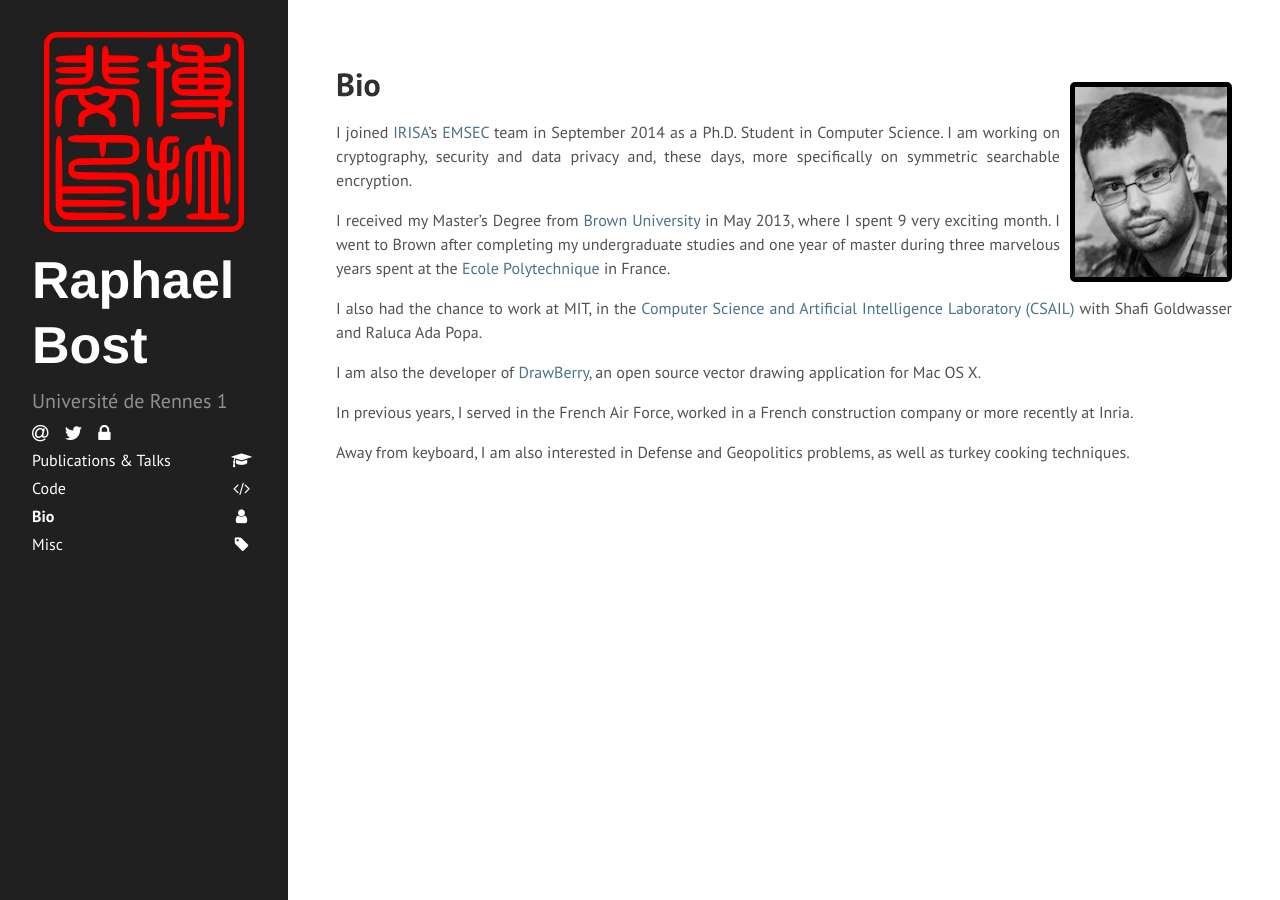
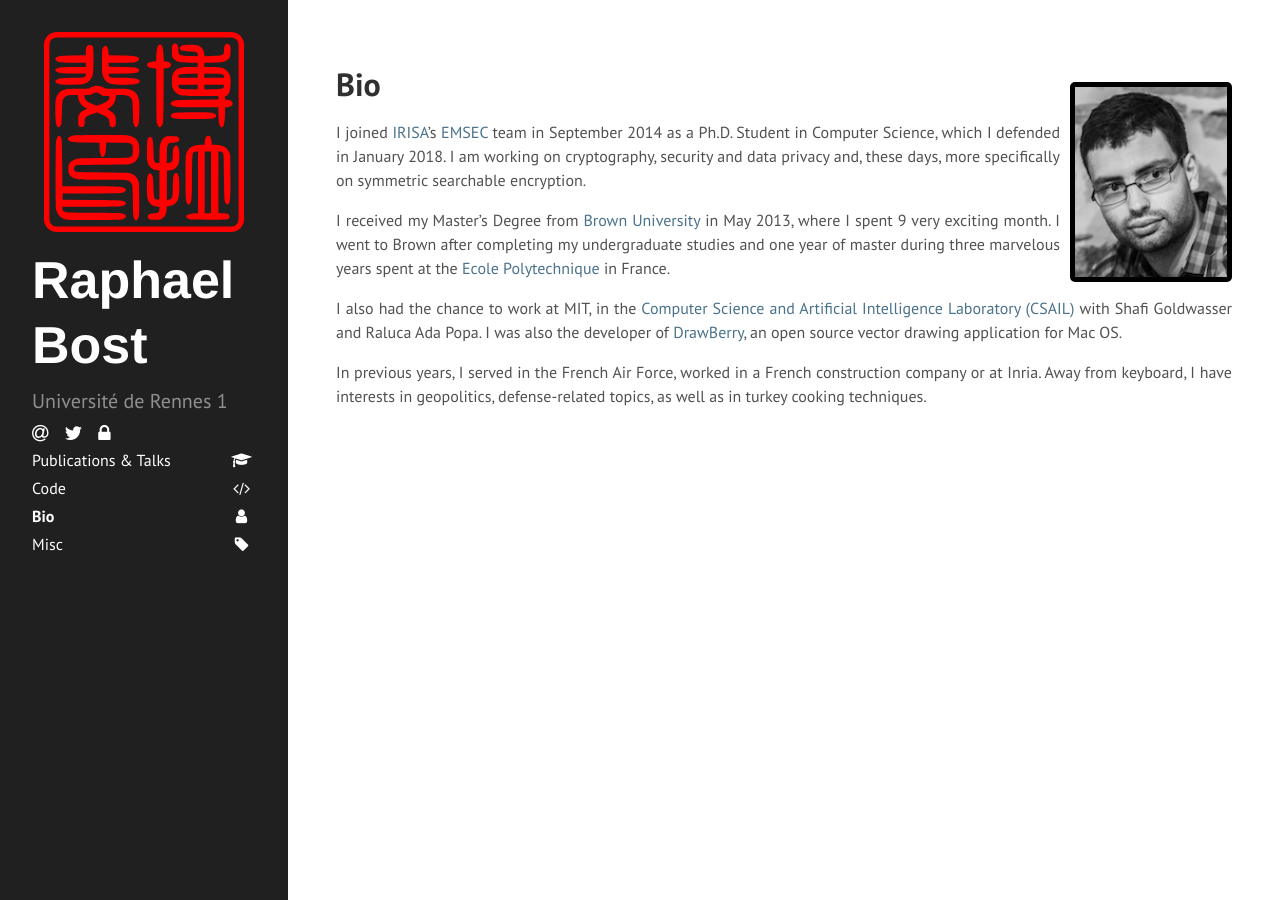
Before and after one commit to rbost/website, a Jekyll site: the page built from bio.md, in a window 1280 px wide. Built offline with Jekyll 4.4.1, drawn with Linux system fonts in a browser that asks for light colours.

Commit message:
Update the bio section

```diff
--- a/bio.md
+++ b/bio.md
@@ -9,14 +9,12 @@ icon: user
 <img class="floating_img" src="{{ site.baseurl }}/assets/photo2.jpg" height="200px" alt="Photo"/>
 
 
-I joined [IRISA](https://www.irisa.fr/en)'s [EMSEC](https://www.irisa.fr/emsec/) team in September 2014 as a Ph.D. Student in Computer Science. I am working on cryptography, security and data privacy and, these days, more specifically on symmetric searchable encryption.
+I joined [IRISA](https://www.irisa.fr/en)'s [EMSEC](https://www.irisa.fr/emsec/) team in September 2014 as a Ph.D. Student in Computer Science, which I defended in January 2018. I am working on cryptography, security and data privacy and, these days, more specifically on symmetric searchable encryption.
 
 I received my Master's Degree from [Brown University](https://cs.brown.edu/) in May 2013, where I spent 9 very exciting month. I went to Brown after completing my undergraduate studies and one year of master during three marvelous years spent at the [Ecole Polytechnique](https://www.polytechnique.edu/jsp/accueil.jsp?LANGUE=1) in France.
 
 I also had the chance to work at MIT, in the [Computer Science and Artificial Intelligence Laboratory (CSAIL)](https://www.csail.mit.edu/) with Shafi Goldwasser and Raluca Ada Popa.
+I was also the developer of [DrawBerry](http://raphaelbost.free.fr/DrawBerry.html), an open source vector drawing application for Mac OS.
 
-I am also the developer of [DrawBerry](http://raphaelbost.free.fr/DrawBerry.html), an open source vector drawing application for Mac OS X.
-
-In previous years, I served in the French Air Force, worked in a French construction company or more recently at Inria.
-
-Away from keyboard, I am also interested in Defense and Geopolitics problems, as well as turkey cooking techniques.
+In previous years, I served in the French Air Force, worked in a French construction company or at Inria.
+Away from keyboard, I have interests in geopolitics, defense-related topics, as well as in turkey cooking techniques.
--- a/index.html
+++ b/index.html
@@ -6,11 +6,7 @@ sidebar: yes
 ---
 
 <p>
-	I am a (post-doc) researcher at Université de Rennes 1.
-</p>
-
-<p>
-	My research interests cover cryptography, security and privacy, and in particular applied cryptography, provable security, design and implementation of cryptographic protocols. Most of my recent works focus on searchable encryption (see the <a href="{{ site.baseurl }}/publications/">Publications</a> page).
+	My research interests cover cryptography, security and privacy, and in particular applied cryptography, provable security, design and implementation of cryptographic protocols. Most of my recent works focus on searchable encryption (see the <a href="{{ site.baseurl }}/publications/">Publications</a> page), through which I also had to look at the security of software implementation, theoretical algorithmics, and statistics.
 	<br/>
 I received Masters degrees from Brown University and Ecole Polytechnique (France), and got my <a href="{{ site.baseurl }}/phd/">Ph.D.</a> from Université de Rennes 1, under the supervision of <a href="https://www.di.ens.fr/~fouque/">Pierre-Alain Fouque</a> and <a href="https://www.di.ens.fr/~pointche/index.php">David Pointcheval</a>.
 </p>
```
